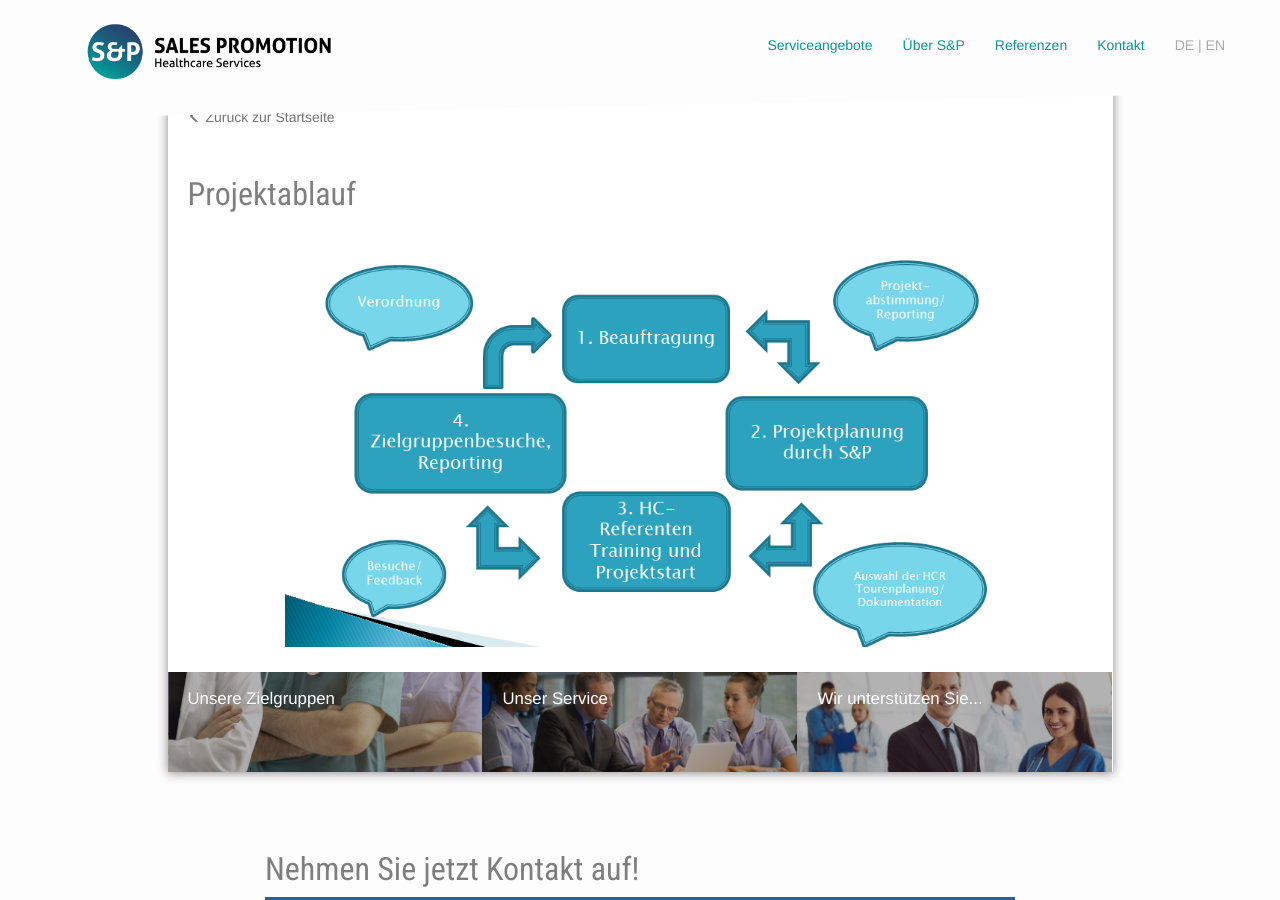
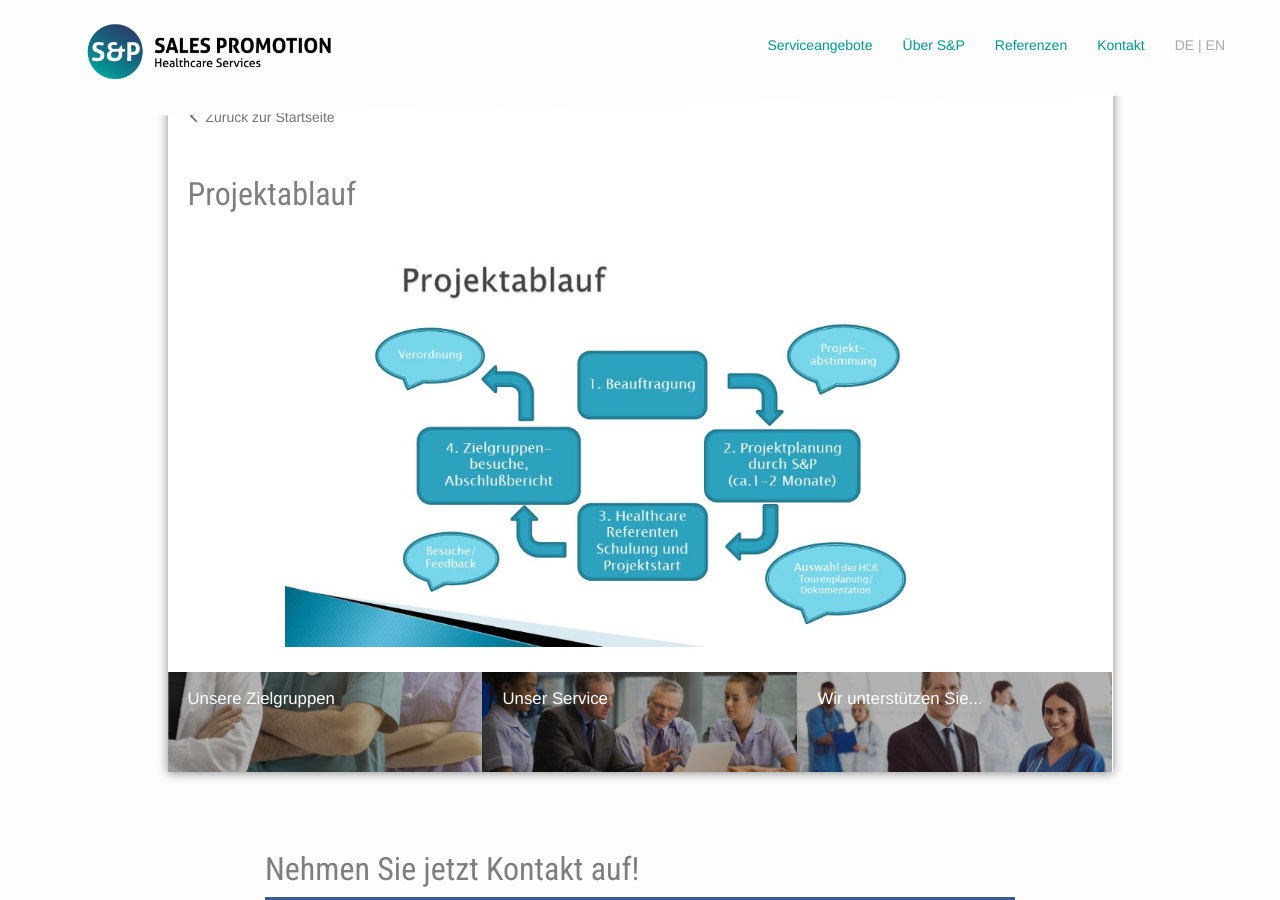
Before and after one commit to samlawski/sp-healthcare, a Jekyll site: the page built from projektablauf.html, in a window 1280 px wide and 900 px high, scrolled down 516 px. Built offline with Jekyll 4.4.1, drawn with Linux system fonts in a browser that asks for light colours; nearby versions of some CDN libraries.

Commit message:
Updated 2 files via CloudCannon

```diff
--- a/projektablauf.html
+++ b/projektablauf.html
@@ -4,13 +4,12 @@
 header_image_path: /assets/images/v3/bild8.jpg
 title: Wie läuft ein Projekt ab?
 ---
-
 <h2 class="editable">Projektablauf</h2>
 
 <div>
   <div class="row">
     <div class="col-sm-offset-1 col-sm-10">
-      <img src="/uploads/projektablauf.png" alt="Projektablauf Grafik" class="img-responsive editable">
+      <img alt="Projektablauf Grafik" class="img-responsive editable" src="/uploads/projektablauf.jpg" width="951" />
     </div>
   </div>
 </div>
```
Also changed, not shown: uploads/projektablauf.jpg (added).
